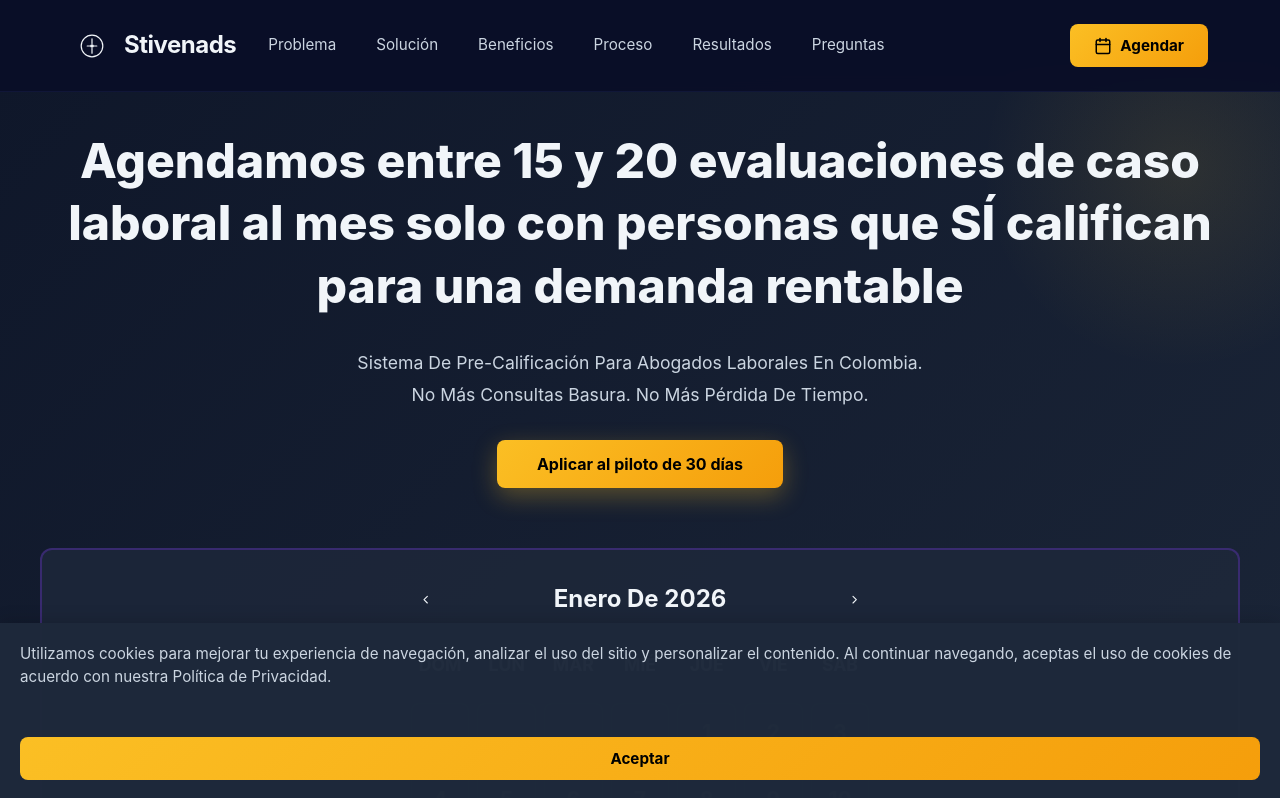
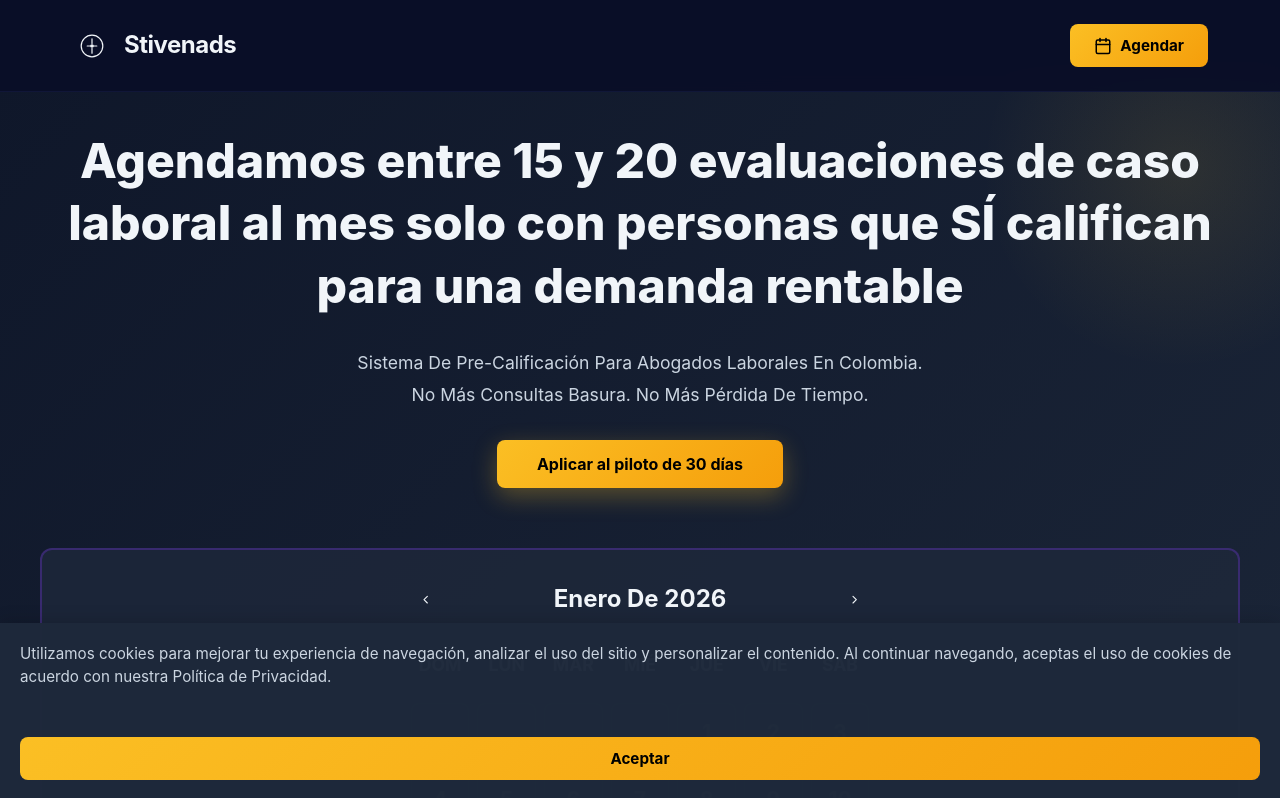
Before and after one commit to Hodoal/landingStiven, a React (Vite) app in the folder frontend/: page / in a window 1280 px wide. Shown: the top 798 px of the page. Built offline with nearby package versions, Linux system fonts and the light colour scheme.

Commit message:
Remove all navigation menu options for cleaner code

```diff
--- a/frontend/src/App.jsx
+++ b/frontend/src/App.jsx
@@ -71,7 +71,7 @@ function App() {
 
   return (
     <div className="app">
-      <Header onBookClick={() => setShowModal(true)} onAdminClick={navigateToAdmin} />
+      <Header onBookClick={() => setShowModal(true)} />
       <Hero onBookClick={() => setShowModal(true)} />
       <SystemQualification onBookClick={() => setShowModal(true)} />
       <RealProblem />
--- a/frontend/src/components/Footer.jsx
+++ b/frontend/src/components/Footer.jsx
@@ -11,16 +11,6 @@ function Footer() {
         <div className="footer-section">
           <h4>Stivenads</h4>
           <p>Asesorías de marketing para transformar tu negocio</p>
-        </div>
-
-        <div className="footer-section">
-          <h4>Enlaces</h4>
-          <ul>
-            <li><a href="#problemas">Problema</a></li>
-            <li><a href="#solucion">Solución</a></li>
-            <li><a href="#beneficios">Beneficios</a></li>
-            <li><a href="#proceso">Proceso</a></li>
-          </ul>
         </div>
 
         <div className="footer-section">
--- a/frontend/src/components/Header.css
+++ b/frontend/src/components/Header.css
@@ -31,37 +31,23 @@
 }
 
 .nav {
-  display: flex;
-  gap: 2.5rem;
-  align-items: center;
-  flex: 1;
+  display: none;
 }
 
 .nav a {
-  color: #cbd5e1;
-  text-decoration: none;
-  font-size: 0.95rem;
-  transition: all 0.3s ease;
-  position: relative;
+  display: none;
 }
 
 .nav a:hover {
-  color: #fbbf24;
+  display: none;
 }
 
 .nav a::after {
-  content: '';
-  position: absolute;
-  bottom: -5px;
-  left: 0;
-  width: 0;
-  height: 2px;
-  background: #fbbf24;
-  transition: all 0.3s ease;
+  display: none;
 }
 
 .nav a:hover::after {
-  width: 100%;
+  display: none;
 }
 
 .header-btn {
@@ -92,55 +78,12 @@
 
 .menu-toggle {
   display: none;
-  background: none;
-  color: #f1f5f9;
-  font-size: 1.5rem;
-  border: none;
-  cursor: pointer;
 }
 
 @media (max-width: 768px) {
   .header-container {
     padding: 0 1.5rem;
     gap: 1rem;
-  }
-
-  .nav {
-    position: fixed;
-    top: 70px;
-    left: 0;
-    right: 0;
-    flex-direction: column;
-    background: rgba(10, 14, 39, 0.99);
-    backdrop-filter: blur(10px);
-    padding: 2rem 1.5rem;
-    gap: 1.5rem;
-    max-height: 0;
-    opacity: 0;
-    pointer-events: none;
-    overflow: hidden;
-    transition: max-height 0.3s ease, opacity 0.2s ease;
-    border-bottom: 1px solid rgba(45, 62, 127, 0.2);
-    width: 100vw;
-    left: 50%;
-    transform: translateX(-50%);
-    z-index: 999;
-  }
-
-  .nav.active {
-    max-height: calc(100vh - 70px);
-    opacity: 1;
-    pointer-events: auto;
-  }
-
-  .nav a {
-    color: #cbd5e1;
-    font-size: 1rem;
-    padding: 0.75rem 0;
-  }
-
-  .nav a:hover {
-    color: #fbbf24;
   }
 
   .header-btn span {
@@ -151,10 +94,6 @@
     padding: 12px;
     min-width: 48px;
     justify-content: center;
-  }
-
-  .menu-toggle {
-    display: block;
   }
 }
 
@@ -175,14 +114,6 @@
   .header-btn {
     padding: 10px;
   }
-
-  .menu-toggle {
-    font-size: 1.3rem;
-  }
-
-  .nav {
-    top: 65px;
-  }
 }
 
 @media (max-width: 375px) {
@@ -194,20 +125,7 @@
     font-size: 0.9rem;
   }
 
-  .menu-toggle {
-    font-size: 1.2rem;
-  }
-
   .header-btn {
     padding: 8px;
   }
-
-  .nav {
-    top: 60px;
-    padding: 1.5rem 1rem;
-  }
-
-  .nav a {
-    font-size: 0.9rem;
-  }
 }
--- a/frontend/src/components/Header.jsx
+++ b/frontend/src/components/Header.jsx
@@ -2,11 +2,10 @@ import React from 'react'
 import { motion } from 'framer-motion'
 import './Header.css'
 import Logo from './Logo'
-import { FiMenu, FiX, FiCalendar } from 'react-icons/fi'
+import { FiCalendar } from 'react-icons/fi'
 import { useState, useEffect } from 'react'
 
 function Header({ onBookClick }) {
-  const [menuOpen, setMenuOpen] = useState(false)
   const [show, setShow] = useState(true)
   useEffect(() => {
     let lastY = window.scrollY;
@@ -27,23 +26,9 @@ function Header({ onBookClick }) {
     >
       <div className="header-container">
         <Logo />
-        <nav className={`nav ${menuOpen ? 'active' : ''}`}>
-          <a href="#problemas" onClick={() => setMenuOpen(false)}>Problema</a>
-          <a href="#solucion" onClick={() => setMenuOpen(false)}>Solución</a>
-          <a href="#beneficios" onClick={() => setMenuOpen(false)}>Beneficios</a>
-          <a href="#proceso" onClick={() => setMenuOpen(false)}>Proceso</a>
-          <a href="#resultados" onClick={() => setMenuOpen(false)}>Resultados</a>
-          <a href="#faq" onClick={() => setMenuOpen(false)}>Preguntas</a>
-        </nav>
         <button className="header-btn" onClick={onBookClick}>
           <FiCalendar size={18} />
           <span>Agendar</span>
-        </button>
-        <button
-          className="menu-toggle"
-          onClick={() => setMenuOpen(!menuOpen)}
-        >
-          {menuOpen ? <FiX size={24} /> : <FiMenu size={24} />}
         </button>
       </div>
     </motion.header>
```
